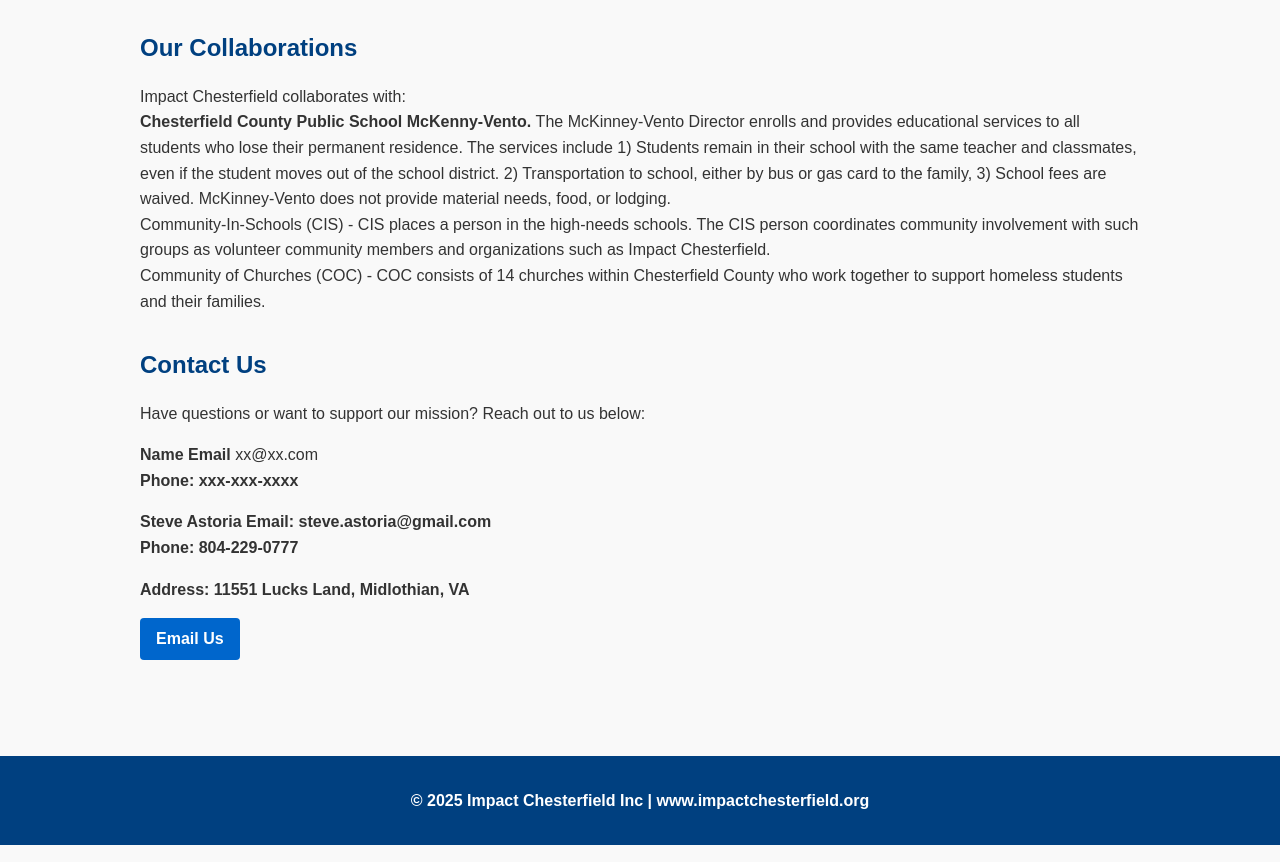
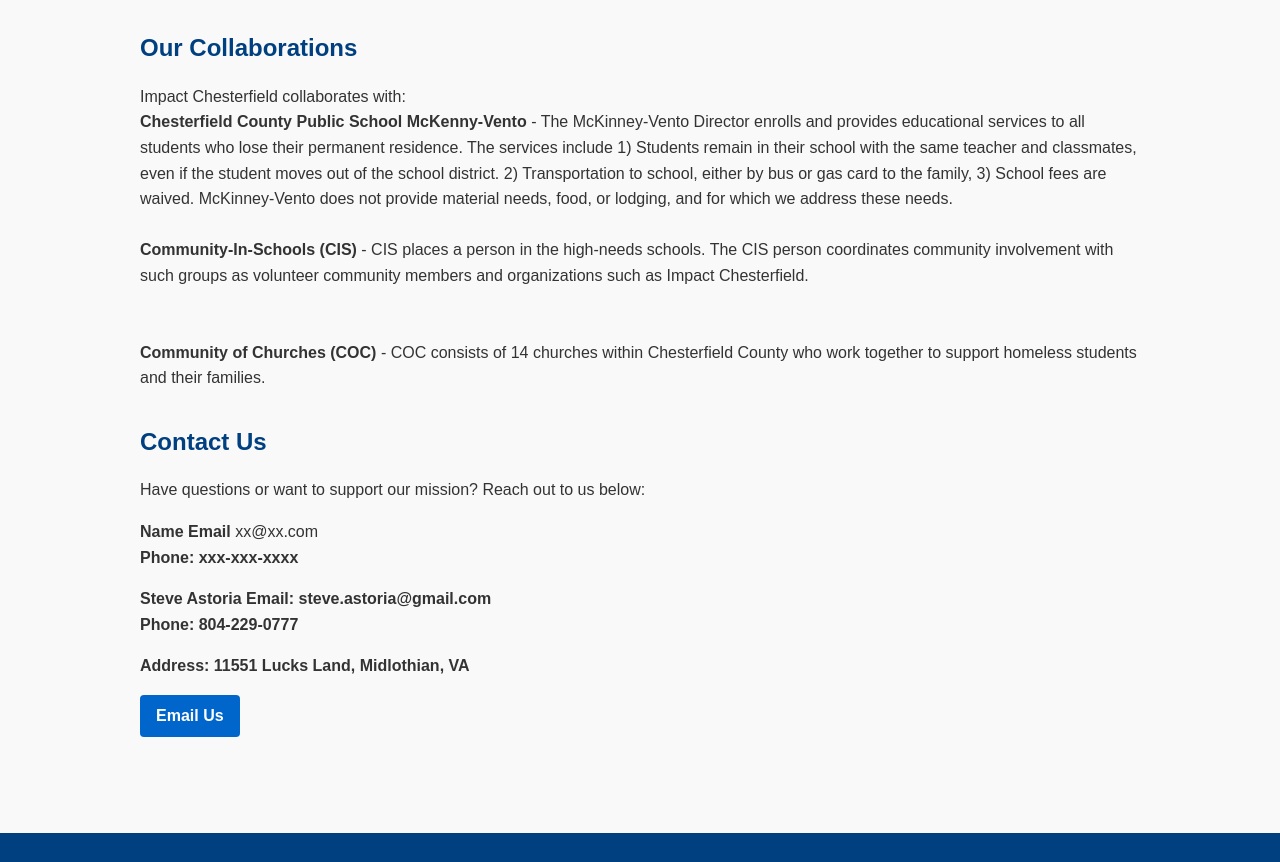
Before and after one commit to steveastoria/impactchesterfield, a plain HTML site: page index.html in a window 1280 px wide. Shown: the part 1187-2049 px from the top of the page. Drawn offline with Linux system fonts and the light colour scheme.

Commit message:
Update index.html

```diff
--- a/index.html
+++ b/index.html
@@ -133,10 +133,13 @@
       <h2>Our Collaborations</h2>
         <p>
           Impact Chesterfield collaborates with:<br>
-          <strong>Chesterfield County Public School McKenny-Vento. </strong> The McKinney-Vento Director enrolls and provides educational services to all students who lose their permanent residence.  The services include 1) Students remain in their school with the same teacher and classmates, even if the student moves out of the school district. 2) Transportation to school, either by bus or gas card to the family, 3) School fees are waived. McKinney-Vento does not provide material needs, food, or lodging.
-          <br>
-          Community-In-Schools (CIS) - CIS places a person in the high-needs schools. The CIS person coordinates community involvement with such groups as volunteer community members and organizations such as Impact Chesterfield. <br>
-          Community of Churches (COC) - COC consists of 14 churches within Chesterfield County who work together to support homeless students and their families.
+          <strong>Chesterfield County Public School McKenny-Vento</strong> - The McKinney-Vento Director enrolls and provides educational services to all students who lose their permanent residence.  The services include 1) Students remain in their school with the same teacher and classmates, even if the student moves out of the school district.
+          2) Transportation to school, either by bus or gas card to the family, 3) School fees are waived.
+          McKinney-Vento does not provide material needs, food, or lodging, and for which we address these needs.
+          <br><br>
+          <strong>Community-In-Schools (CIS)</strong> - CIS places a person in the high-needs schools. The CIS person coordinates community involvement with such groups as volunteer community members and organizations such as Impact Chesterfield. <br>
+          <br><br>
+          <strong>Community of Churches (COC)</strong> - COC consists of 14 churches within Chesterfield County who work together to support homeless students and their families.
 
 
         </p>
```
